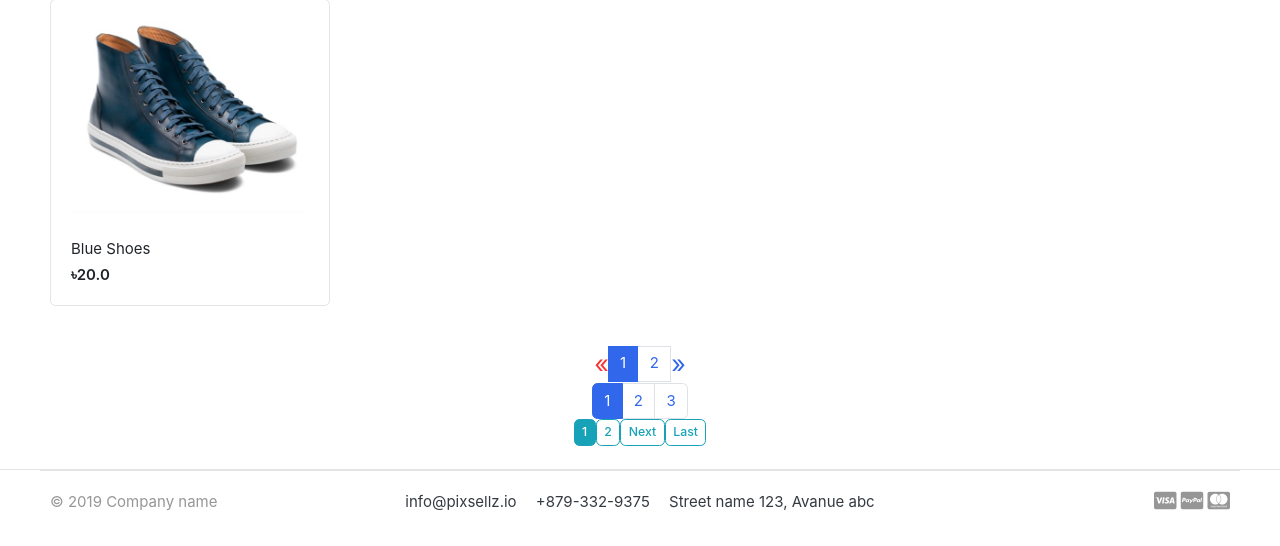
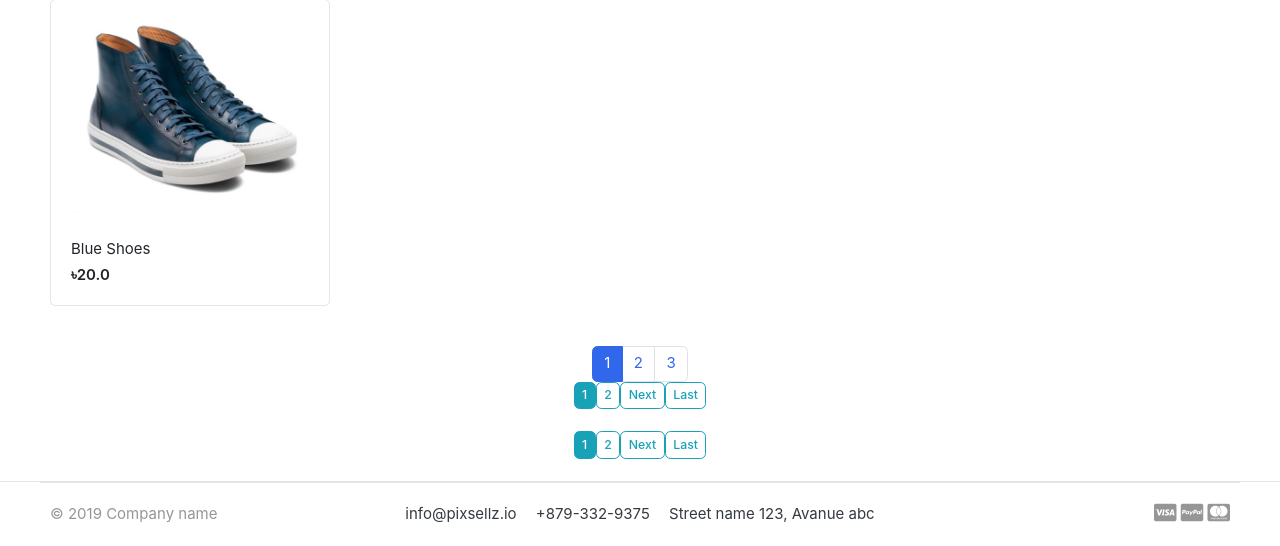
Before and after one commit to smsamrat/Complete_python_ecommerce_project, a Django app: page / in a window 1280 px wide. Shown: the part 559-1105 px from the top of the page. Before the commit the page ends 1070 px from the top, so only its background shows below. Run offline with Django 4.2, Linux system fonts and the light colour scheme; data comes from the database, SQL or seed files in the repository; some libraries are stand-ins or nearby versions; some web fonts are replaced.

Commit message:
3 kinds of dynamic paginator

```diff
--- a/templates/app_store/store.html
+++ b/templates/app_store/store.html
@@ -46,39 +46,7 @@
 
     <!-- ========================= PAGINATION  START// ========================= -->
     <ul class="pagination list-inline mx-auto justify-content-center fs-3 text-danger">
-        {% if products.has_previous %}
-          <li><a href="?page={{ products.previous_page_number }}" style="font-size: 25px;">&laquo;</a></li>
-        {% else %}
-          <li class="disabled"><span style="font-size: 25px;">&laquo;</span></li>
-        {% endif %}
-        {% for i in paginator.page_range %}
-          <li class="page-item {% if i == page_number %} active {% endif %}">
-            <a class="page-link" href="?page={{i}}">{{i}}</a>
-          </li>
-        {% endfor %}
-      {% if products.has_next %}
-        <li><a href="?page={{ products.next_page_number }}" style="font-size: 25px;">&raquo;</a></li>
-      {% else %}
-        <li class="disabled"><span style="font-size: 25px;">&raquo;</span></li>
-      {% endif %}
-      </ul>
-
-
-
-      {% for page_number in products.adjusted_elided_pages %}
-      {% if page_number == products.paginator.ELLIPSIS %}
-          {{page_number}}
-      {% else %}
-          <a
-              href="{% url 'product' page_number %}"
-              class="{% if page_number == page_obj.number %}current{% endif %}"
-          >
-              {{page_number}}
-          </a>
-      {% endif %}
-    {% endfor %}
-    <ul class="pagination list-inline mx-auto justify-content-center fs-3 text-danger">
-      <!-- this pagination work by paginator.py from templatetags  -->
+      <!-- this pagination work by paginator.py from templatetags , this paginator is call  elided_page_range paginator-->
     {% get_proper_elided_page_range paginator products.number as page_range %} <!-- here -->
     {% for i in page_range %}
         {% if products.number == i %}
@@ -98,22 +66,53 @@
         {% endif %}
     {% endfor %}
     </ul>
-
+                      <!--  (Dot ....)paginator system -->
     <ul class="pagination list-inline mx-auto justify-content-center fs-3 text-danger">
       {% if products.has_previous %}
                   <a class="btn btn-outline-info mb-4 btn-sm" href="?page=1">First</a>
                   <a class="btn btn-outline-info mb-4 btn-sm" href="?page={{ products.previous_page_number }}">Previous</a>
                 {% endif %}
-                {% if products.number|add:'-2' > 1 %}
-                <a class="btn btn-outline-info mb-4 btn-sm" href="?page={{ products.number|add:'-5' }}">{{ num }}</a>
+                {% if products.number|add:'-3' > 1 %}
+                <a class="btn btn-outline-info mb-4 btn-sm" href="?page={{ products.number|add:'-5' }}">&hellip;</a>
                 {% endif %}
                 {% for num in products.paginator.page_range %}
                   {% if products.number == num %}
                     <a class="btn btn-info mb-4 btn-sm" href="?page={{ num }}">{{ num }}</a>
-                  {% elif num > products.number|add:'-5' and num < products.number|add:'5' %}
+                  {% elif num > products.number|add:'-3' and num < products.number|add:'3' %}
                     <a class="btn btn-outline-info mb-4 btn-sm" href="?page={{ num }}">{{ num }}</a>
                   {% endif %}
                 {% endfor %}
+
+
+                {% if products.paginator.num_pages >= products.number|add:'3'%}
+                <a class="btn btn-outline-info mb-4 btn-sm" href="?page={{ products.number|add:'-5' }}">&hellip;</a>
+
+                <a class="btn btn-outline-info mb-4 btn-sm" href="?page={{ products.paginator.num_pages }}">{{products.paginator.num_pages}}</a>
+                {% endif %}
+
+
+                {% if products.has_next %}
+                  <a class="btn btn-outline-info mb-4 btn-sm" href="?page={{ products.next_page_number }}">Next</a>
+                  <a class="btn btn-outline-info mb-4 btn-sm" href="?page={{ products.paginator.num_pages }}">Last</a>
+                {% endif %}
+    </ul>
+
+                      <!-- without dot (....)paginator system -->
+    <ul class="pagination list-inline mx-auto justify-content-center fs-3 text-danger">
+      {% if products.has_previous %}
+                  <a class="btn btn-outline-info mb-4 btn-sm" href="?page=1">First</a>
+                  <a class="btn btn-outline-info mb-4 btn-sm" href="?page={{ products.previous_page_number }}">Previous</a>
+                {% endif %}
+
+
+                {% for num in products.paginator.page_range %}
+                  {% if products.number == num %}
+                    <a class="btn btn-info mb-4 btn-sm" href="?page={{ num }}">{{ num }}</a>
+                  {% elif num > products.number|add:'-3' and num < products.number|add:'3' %}
+                    <a class="btn btn-outline-info mb-4 btn-sm" href="?page={{ num }}">{{ num }}</a>
+                  {% endif %}
+                {% endfor %}
+
 
                 {% if products.has_next %}
                   <a class="btn btn-outline-info mb-4 btn-sm" href="?page={{ products.next_page_number }}">Next</a>
```
